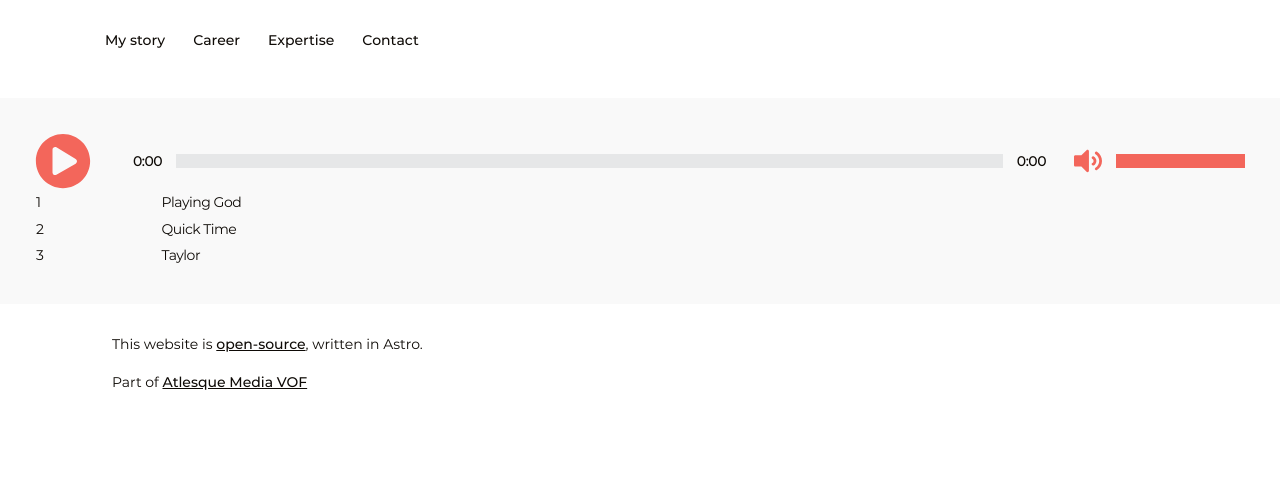
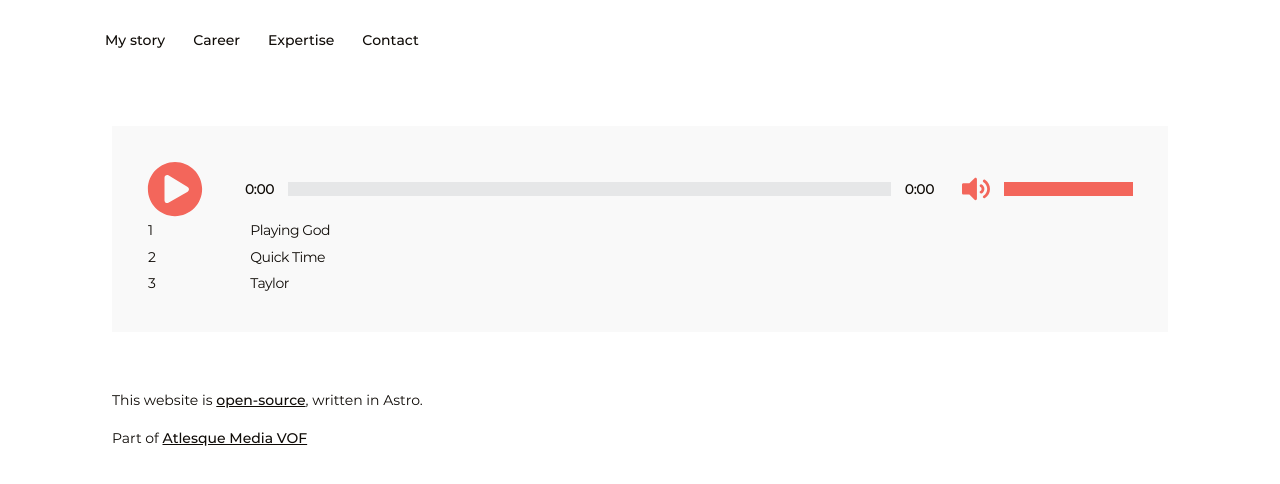
Before and after one commit to atlesque/atlesque-dev, an Astro site: page /audio-player-test in a window 1280 px wide. Built offline with nearby package versions, Linux system fonts and the light colour scheme; Astro itself is replaced by a stand-in of ours.

Commit message:
fix: update page-padding styles for consistency across components

```diff
--- a/app/assets/css/helpers/defaults.scss
+++ b/app/assets/css/helpers/defaults.scss
@@ -7,7 +7,7 @@ body {
 }
 
 .page-padding {
-  @apply p-8;
+  @apply px-10 py-8;
   @apply md:px-16;
   @apply lg:px-32;
 }
--- a/src/pages/audio-player-test.astro
+++ b/src/pages/audio-player-test.astro
@@ -4,7 +4,7 @@ import BaseLayout from "@/layouts/BaseLayout.astro";
 ---
 
 <BaseLayout contentClass="">
-  <main>
+  <main class="page-padding">
     <AudioPlayer
       client:load
       tracks={[
--- a/src/pages/index.astro
+++ b/src/pages/index.astro
@@ -14,7 +14,7 @@ import BaseLayout from "@/layouts/BaseLayout.astro";
 ---
 
 <BaseLayout contentClass="">
-  <main class="mb-16 md:mb-32">
+  <main class="page-padding mb-16 md:mb-32">
     <!-- Hero -->
     <section id="hero" class="grid grid-cols-1 lg:grid-cols-2 mb-16 md:mb-32">
       <div class="flex flex-col mr-8 mb-8">
--- a/src/styles/defaults.scss
+++ b/src/styles/defaults.scss
@@ -7,7 +7,7 @@ body {
 }
 
 .page-padding {
-  @apply p-8;
+  @apply px-10 py-8;
   @apply md:px-16;
   @apply lg:px-32;
 }
```
